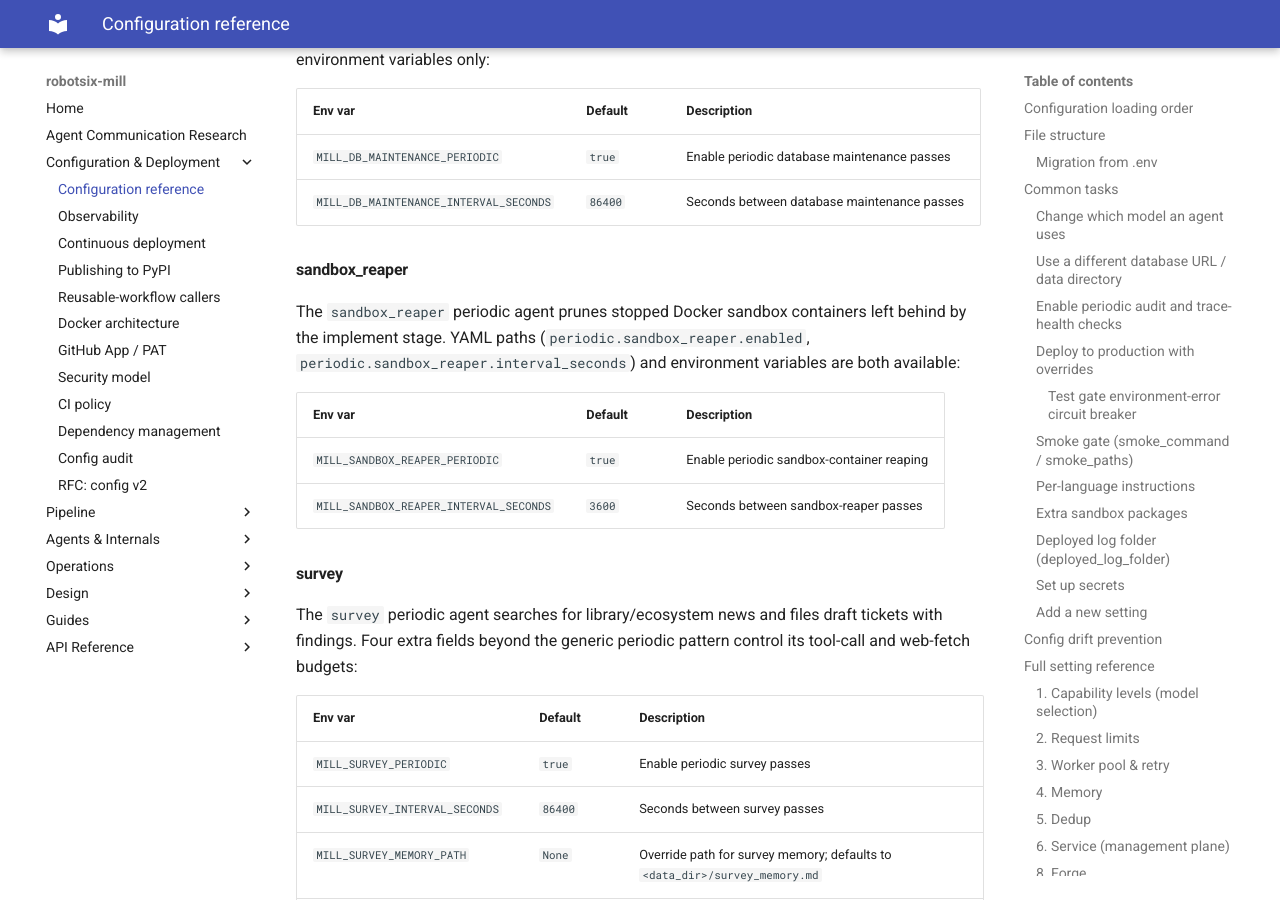
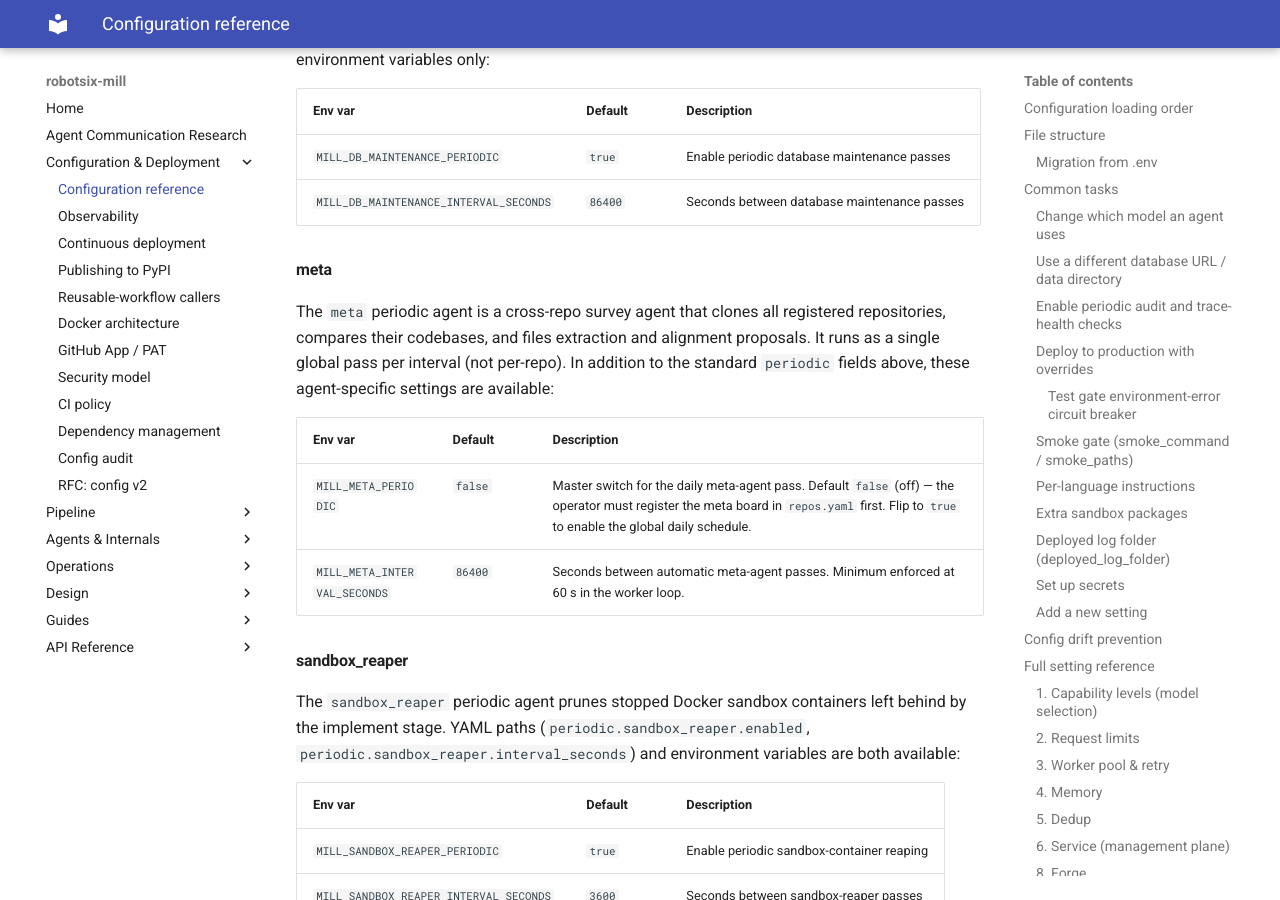
Before and after one commit to damien-robotsix/robotsix-mill, an MkDocs documentation site: the page built from docs/configuration.md, in a window 1280 px wide and 900 px high, scrolled down 31470 px. Built offline with MkDocs 1.6.1 and Material for MkDocs 9.7.7, drawn with Linux system fonts in a browser that asks for light colours.

Commit message:
mill: env doc sync: missing-from-docs — meta agent periodic/interval env vars undocumented (20260629T220427Z-env-doc-sync-missing-from-docs-meta-agen-a201)

```diff
--- a/docs/configuration.md
+++ b/docs/configuration.md
@@ -628,7 +628,7 @@ Each periodic agent shares this pattern:
 | `periodic.<name>.memory_path` | `MILL_<NAME>_MEMORY_PATH` | `None` | Override path for memory ledger ² ³ |
 
 Periodic agents: `audit`, `trace_health`, `trace_review`, `health`, `test_gap`,
-`agent_check`, `survey`, `ci_monitor`, `config_sync`, `member_sync`, `bc_check`,
+`agent_check`, `survey`, `ci_monitor`, `config_sync`, `member_sync`, `meta`, `bc_check`,
 `completeness_check`, `diagnostic`, `forge_parity`, `module_curator`, `orphaned_pr_check`,
 `copy_paste`, `timeout_escalation`, `langfuse_cleanup`, `data_dir_audit`, `dependabot_ingest`, `run_health`, `stale_branch_cleanup`,
 `state_sync`, `env_doc_sync`, `db_maintenance`, `sandbox_reaper`.
@@ -749,6 +749,19 @@ The `db_maintenance` periodic agent runs SQLite maintenance (`VACUUM`,
 |---------|---------|-------------|
 | `MILL_DB_MAINTENANCE_PERIODIC` | `true` | Enable periodic database maintenance passes |
 | `MILL_DB_MAINTENANCE_INTERVAL_SECONDS` | `86400` | Seconds between database maintenance passes |
+
+#### meta
+
+The `meta` periodic agent is a cross-repo survey agent that clones all
+registered repositories, compares their codebases, and files extraction
+and alignment proposals.  It runs as a single global pass per interval
+(not per-repo).  In addition to the standard `periodic` fields above,
+these agent-specific settings are available:
+
+| Env var | Default | Description |
+|---------|---------|-------------|
+| `MILL_META_PERIODIC` | `false` | Master switch for the daily meta-agent pass. Default `false` (off) — the operator must register the meta board in `repos.yaml` first. Flip to `true` to enable the global daily schedule. |
+| `MILL_META_INTERVAL_SECONDS` | `86400` | Seconds between automatic meta-agent passes. Minimum enforced at 60 s in the worker loop. |
 
 #### sandbox_reaper
 
```
Also changed, not shown: CHANGELOG.md (+4 -1 lines).
